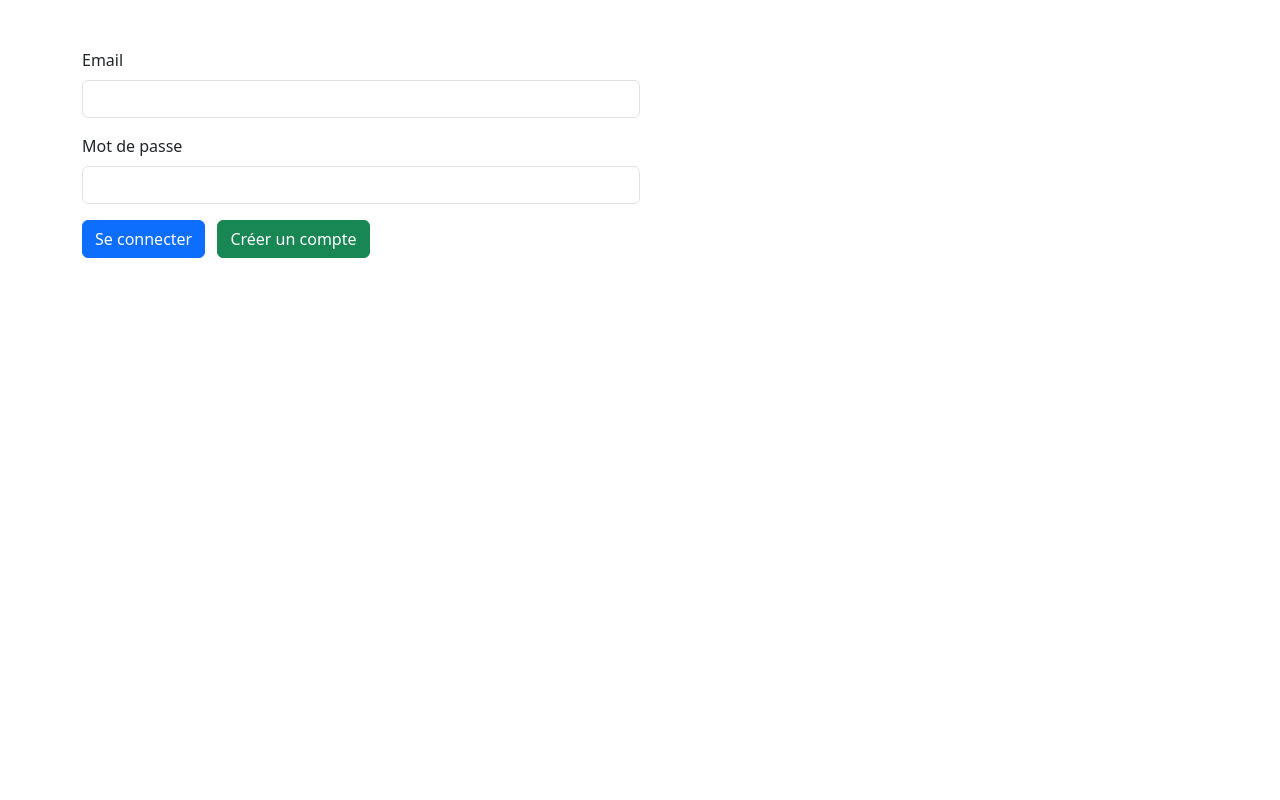
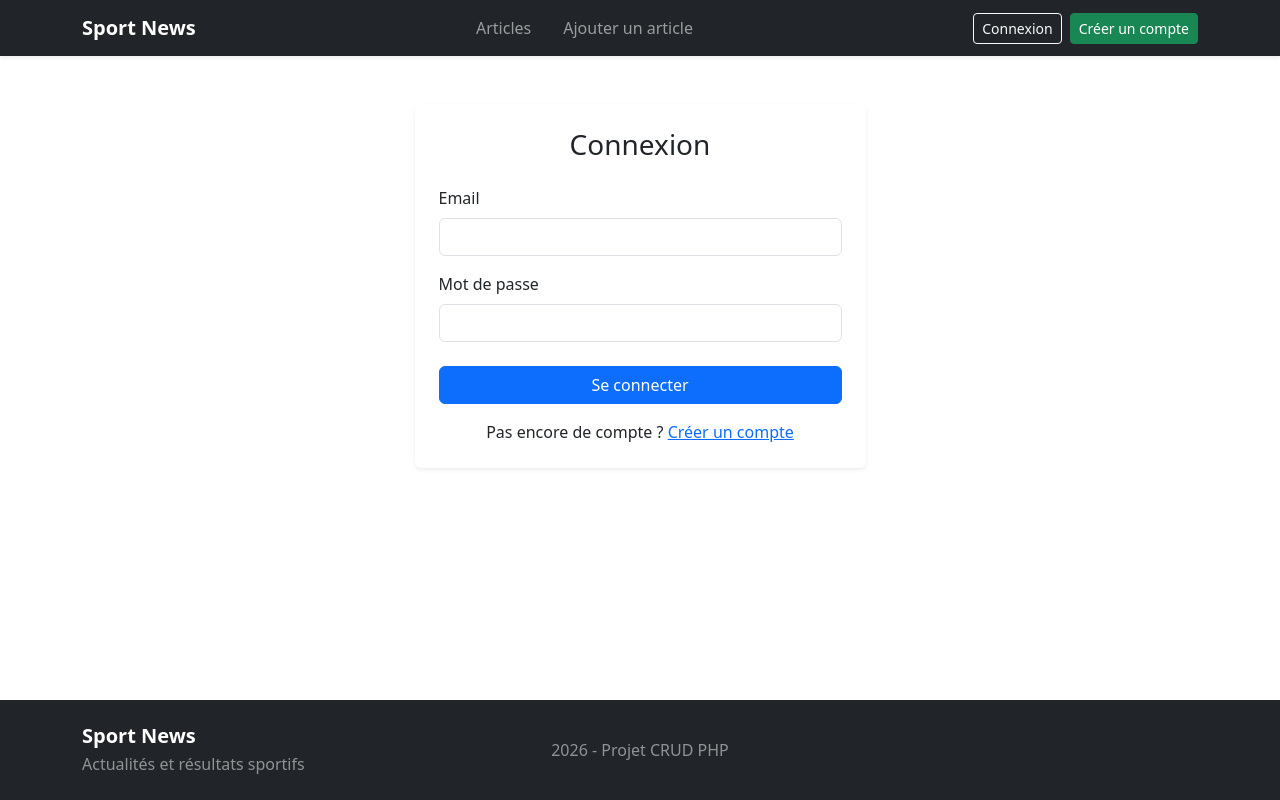
Before and after one commit to F-Belmahria/sport-news-crud, a PHP site: page /sport-news-crud/login.php in a window 1280 px wide. Run offline with PHP 8.4, Linux system fonts and the light colour scheme.

Commit message:
Update login.php

```diff
--- a/login.php
+++ b/login.php
@@ -11,10 +11,17 @@ session_start();
     <link href="https://cdn.jsdelivr.net/npm/bootstrap@5.3.3/dist/css/bootstrap.min.css" rel="stylesheet">
 </head>
 
-<body>
+<body class="d-flex flex-column min-vh-100">
+<?php require_once __DIR__ . '/includes/header.php'; ?>
+<main class="container my-5 flex-grow-1">
 
-<main class="container my-5">
+    <div class="row justify-content-center">
+        <div class="col-12 col-md-6 col-lg-5">
 
+            <div class="card shadow-sm border-0">
+                <div class="card-body p-4">
+
+                    <h1 class="h3 text-center mb-4">Connexion</h1>
 
                     <?php if (!empty($_SESSION['LOGIN_ERROR_MESSAGE'])) : ?>
                         <div class="alert alert-danger">
@@ -24,7 +31,15 @@ session_start();
                         <?php unset($_SESSION['LOGIN_ERROR_MESSAGE']); ?>
                     <?php endif; ?>
 
- <form action="/sport-news-crud/submit-login.php" method="POST" class="w-50">
+                    <?php if (!empty($_SESSION['REGISTER_SUCCESS_MESSAGE'])) : ?>
+                        <div class="alert alert-success">
+                            <?= htmlspecialchars($_SESSION['REGISTER_SUCCESS_MESSAGE']) ?>
+                        </div>
+
+                        <?php unset($_SESSION['REGISTER_SUCCESS_MESSAGE']); ?>
+                    <?php endif; ?>
+
+                    <form action="/sport-news-crud/submit-login.php" method="POST">
 
                         <div class="mb-3">
                             <label for="email" class="form-label">Email</label>
@@ -38,7 +53,7 @@ session_start();
                             >
                         </div>
 
-        <div class="mb-3">
+                        <div class="mb-4">
                             <label for="mdp" class="form-label">Mot de passe</label>
 
                             <input
@@ -50,16 +65,26 @@ session_start();
                             >
                         </div>
 
-        <button type="submit" class="btn btn-primary">
+                        <button type="submit" class="btn btn-primary w-100">
                             Se connecter
                         </button>
-        <a href="/sport-news-crud/register.php" class="btn btn-success ms-2">
-    Créer un compte
-</a>
 
                     </form>
 
+                    <p class="text-center mt-3 mb-0">
+                        Pas encore de compte ?
+                        <a href="/sport-news-crud/register.php">
+                            Créer un compte
+                        </a>
+                    </p>
+
+                </div>
+            </div>
+
+        </div>
+    </div>
+
 </main>
-
+<?php require_once __DIR__ . '/includes/footer.php'; ?>
 </body>
 </html>
```
Lines whose indentation alone changed are shown as unchanged.
